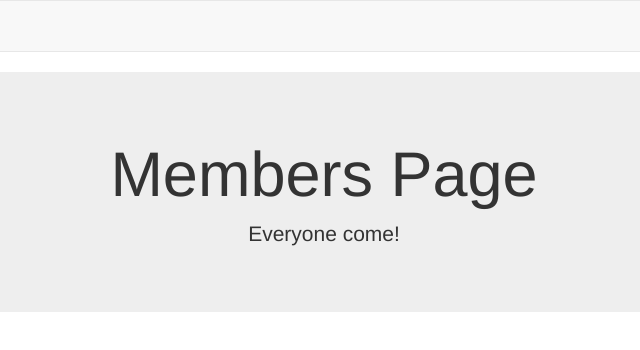
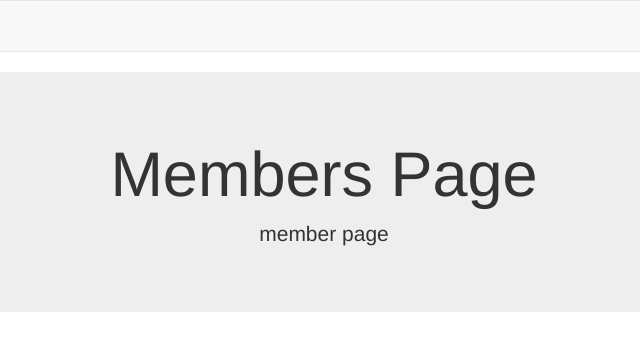
Before and after one commit to team-sapa/web-app, a website: page client/index.html in a window 1280 px wide. Shown: the full height of the page, 316-956 px from the left. Drawn offline with nearby package versions, Linux system fonts and the light colour scheme; some packages are replaced by stand-ins of ours.

Commit message:
linked factory with controllers

```diff
--- a/client/controllers/contactController.js
+++ b/client/controllers/contactController.js
@@ -1,3 +1,3 @@
 angular.module('sapaApp').controller('contactController', function ($scope) {
-  $scope.message = 'Everyone come and see how good I look!';
+  $scope.message = 'contact page';
 });
--- a/client/controllers/membersController.js
+++ b/client/controllers/membersController.js
@@ -1,11 +1,14 @@
-angular.module('sapaApp').controller('membersController', function ($scope) {
-  $scope.message = 'Everyone come!';
-  /* Get all members, then bind it to the scope
-  Main.list().then(function (response) {
-    $scope.members = response.data;
-  }, function (error) {
-    console.log('Unable to retrieve members: ', error);
-  });
-  */
+angular.module('sapaApp').controller('membersController', ['$scope', 'Main',
+  function ($scope, Main) {
+    $scope.message = 'member page';
 
-});
+    $scope.list = function () {
+      Main.list().then(function (response) {
+        $scope.members = response.data;
+      }, function (error) {
+        console.log('Unable to retrieve members:', error);
+      });
+    }
+
+  }
+]);
--- a/client/index.html
+++ b/client/index.html
@@ -22,6 +22,8 @@
     <script type="text/javascript" src='controllers/adminController.js'></script>
     <script type="text/javascript" src='factories/mainFactory.js'></script>
   </head>
+
+  <body ng-app="sapaApp">
 
     <!-- HEADER AND NAVBAR -->
     <header>
```
Also changed, not shown: client/pages/members.html (+1 -0 lines). Lines whose indentation alone changed are shown as unchanged.
